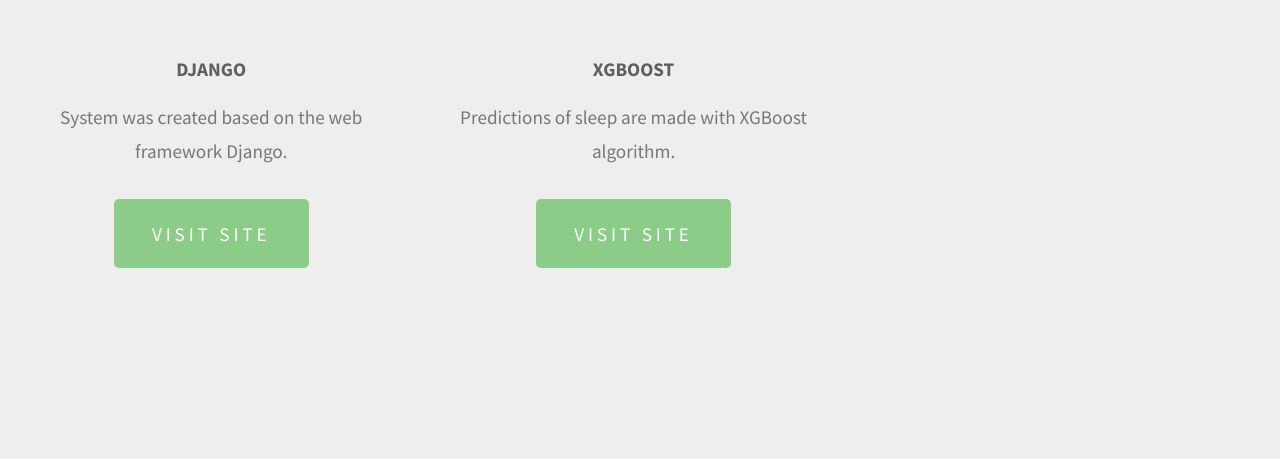
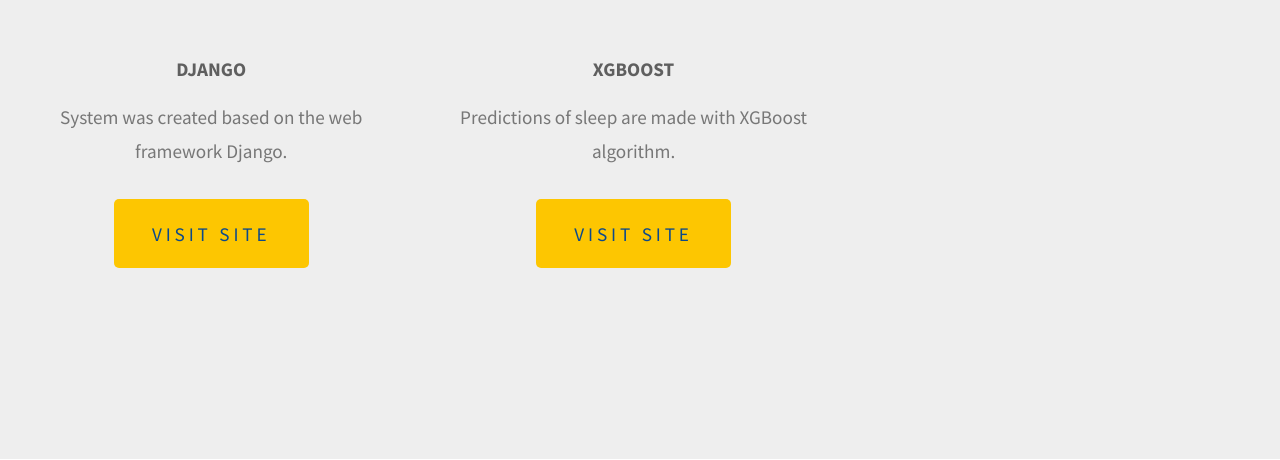
Before and after one commit to BDALab/sleep-analysis-system, a Django app: page / in a window 1280 px wide. Shown: the part 3277-3737 px from the top of the page. Run offline with Django 3.2, Linux system fonts and the light colour scheme; parts of the project's set-up code (start-up, migrations or seed data) failed here and were passed over.

Commit message:
Index and subjects styled

```diff
--- a/dashboard/static/dashboard/default.css
+++ b/dashboard/static/dashboard/default.css
@@ -5,7 +5,7 @@ html, body {
 body {
     margin: 0px;
     padding: 0px;
-    background: #333333;
+    background: #FFFFFF;
     font-family: 'Source Sans Pro', sans-serif;
     font-size: 1vw;
     font-weight: 400;
@@ -137,7 +137,7 @@ ul.style1 {
     display: inline-block;
     margin: 3% 0%;
     padding: 1em 2em 1em 2em;
-    background: #8DCB89;
+    background: #fdc601;
     border-radius: 8px;
     letter-spacing: 0.20em;
     line-height: 1.8em;
@@ -145,24 +145,24 @@ ul.style1 {
     text-transform: uppercase;
     font-weight: 400;
     font-size: 1.2em;
-    color: #FFF;
+    color: #0c498b;;
 }
 
 .button:before {
     display: inline-block;
-    background: #8DCB89;
+    background: #fdc601;
     margin-right: 1em;
     min-width: 40px;
     min-height: 40px;
     line-height: 40px;
     border-radius: 20px;
     text-align: center;
-    color: #272925;
+    color: #0c498b;;
 }
 
 .button-small {
     padding: 0.9em 2em;
-    background: #8DCB89;
+    background: #fdc601;
     border-radius: 5px;
     line-height: 1.8em;
     font-size: 1em;
```
